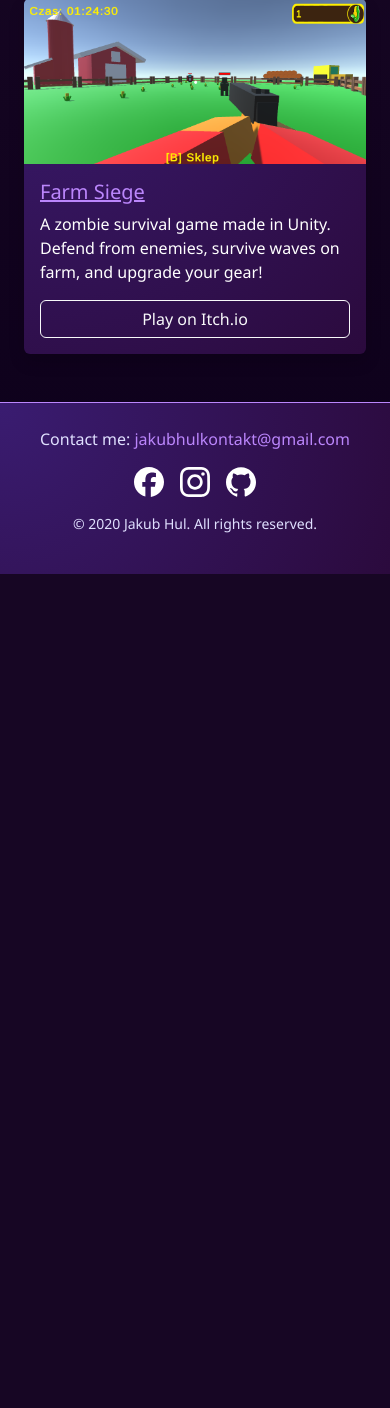
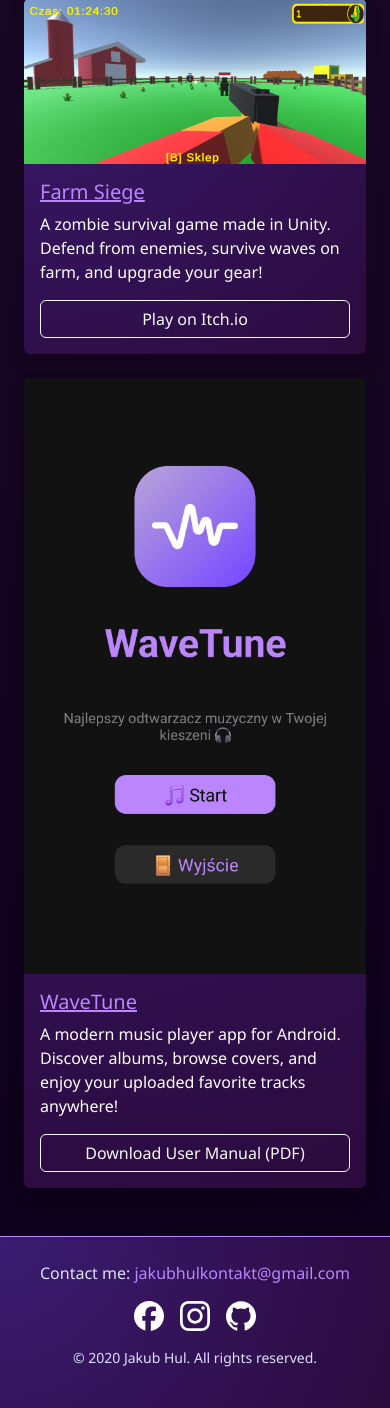
Before and after one commit to JakubHul/jakubhul-portfolio, a Flask app: template templates/unity_projects.html in a window 390 px wide. Shown: the part 343-1751 px from the top of the page. Before the commit the page ends 917 px from the top, so only its background shows below. Run offline with Flask 3, Linux system fonts and the light colour scheme; the template is opened without the code that fills it: most values are stand-ins (such as "Sample title", 1, 10 or a date in 2020).

Commit message:
New segment with my mobile WaveTune app

```diff
--- a/templates/unity_projects.html
+++ b/templates/unity_projects.html
@@ -21,6 +21,17 @@
         </div>
       </div>
     </div>
+    <!-- WaveTune Project -->
+    <div class="col-md-6 col-lg-4">
+      <div class="card h-100 bg-dark text-white border-0 shadow project-card">
+        <img src="{{ url_for('static', filename='unity/wave_tune.png') }}" class="card-img-top" alt="WaveTune Screenshot">
+        <div class="card-body d-flex flex-column">
+          <h5 class="card-title text-accent">WaveTune</h5>
+          <p class="card-text">A modern music player app for Android. Discover albums, browse covers, and enjoy your uploaded favorite tracks anywhere!</p>
+         <a href="{{ url_for('static', filename='unity/WaveTune_User_Guid.pdf') }}" target="_blank" class="mt-auto btn btn-outline-light">Download User Manual (PDF)</a>
+        </div>
+      </div>
+    </div>
 
 
   </div>
```
Also changed, not shown: static/unity/wave_tune.png (added), 1 other file.
